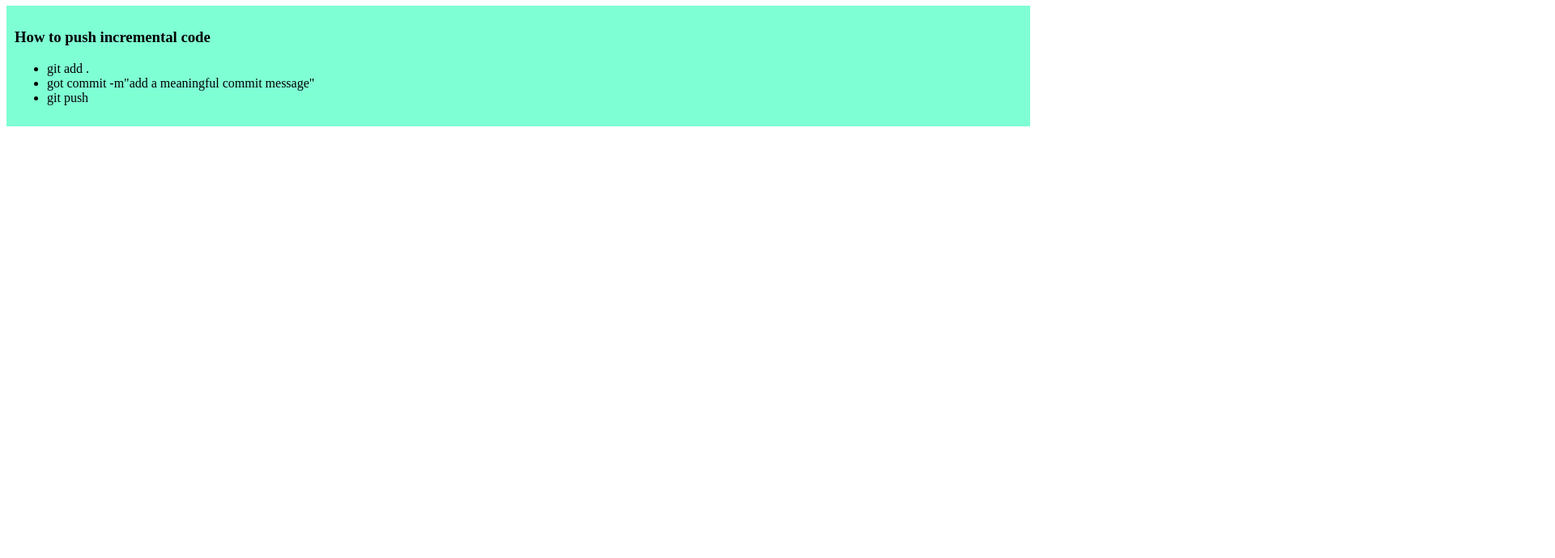
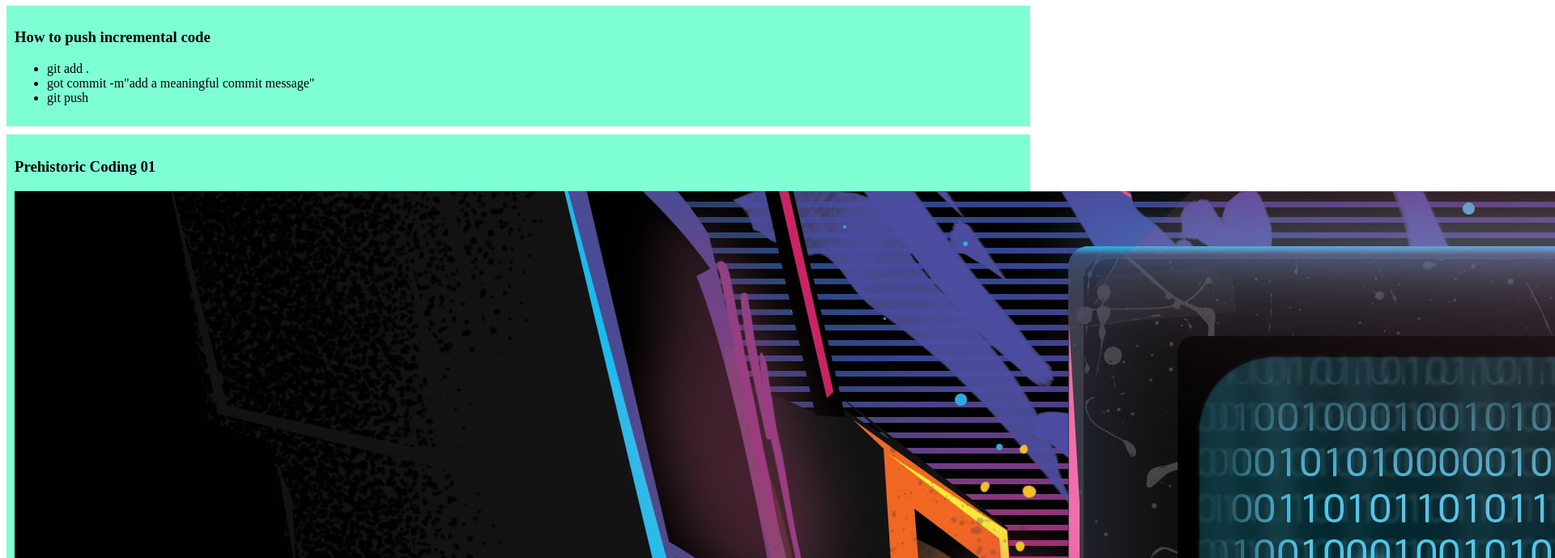
Before and after one commit to RaiyanRahman2000/my-first-github-repo, a plain HTML site: page index.html in a window 1280 px wide. Shown: the part 567-1256 px from the top of the page at 81% size, 1920 px wide, since content can reach past the window. Before the commit the page ends 800 px from the top, so only its background shows below. Drawn offline with Linux system fonts and the light colour scheme.

Commit message:
New photo added

```diff
--- a/index.html
+++ b/index.html
@@ -31,5 +31,9 @@
             <li>git push</li>
         </ul>
     </div>
+    <div>
+        <h3> Prehistoric Coding 01</h3>
+        <img src="images/wallpaperflare.com_wallpaper.jpg" alt="">
+    </div>
 </body >
 </html>
```
Also changed, not shown: images/wallpaperflare.com_wallpaper.jpg (added).
